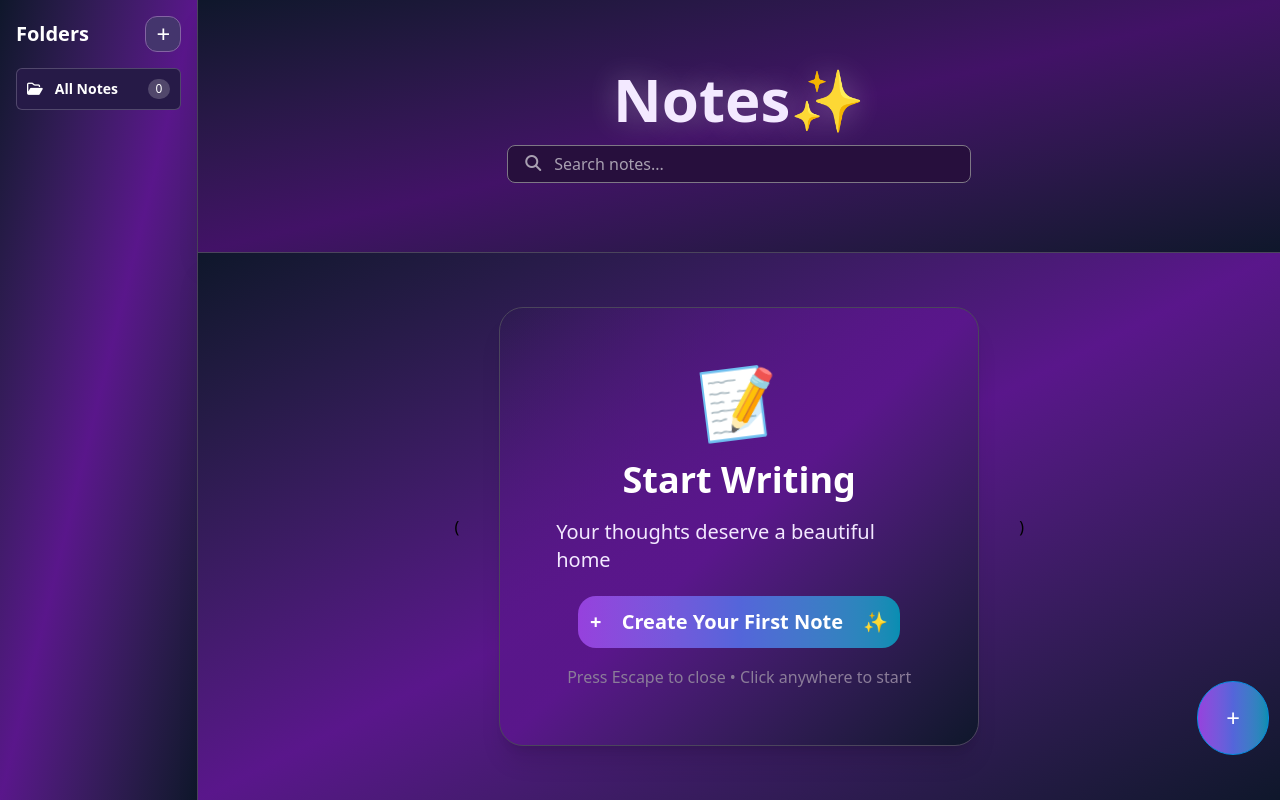
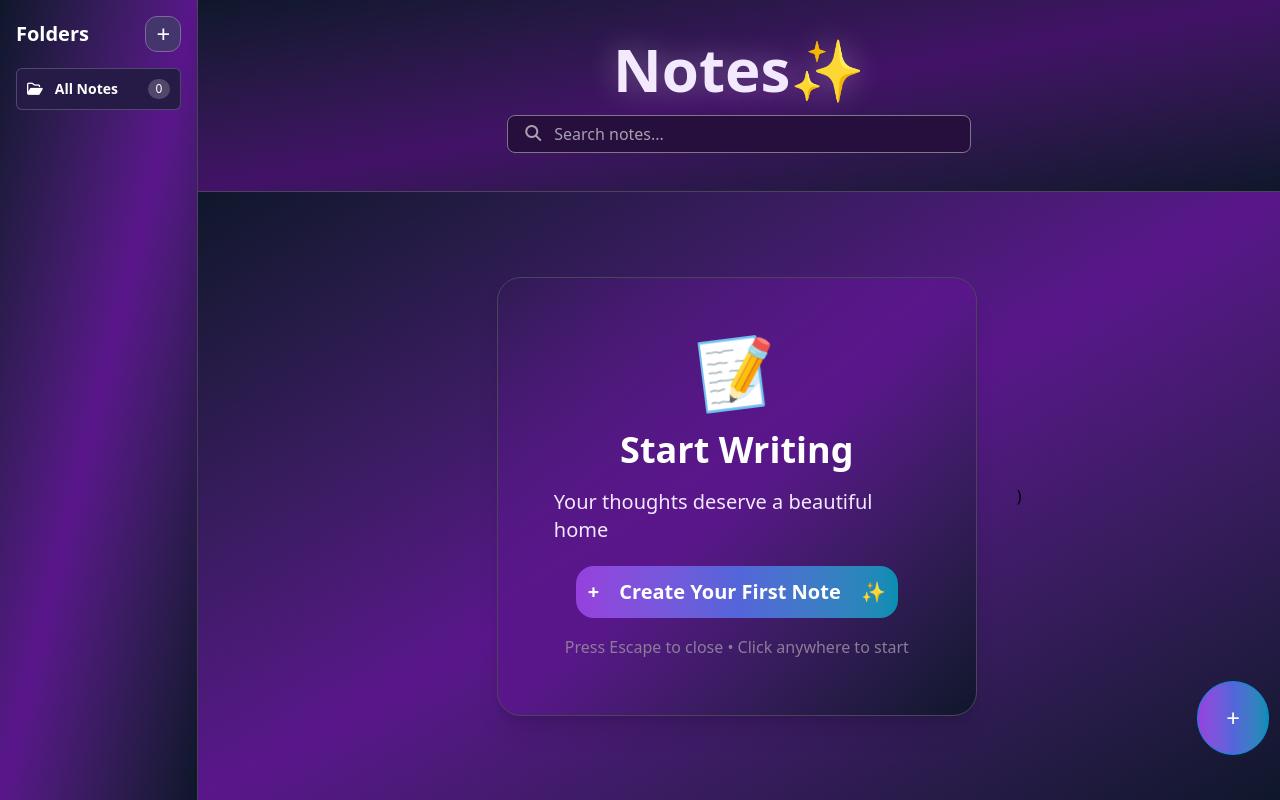
Before and after one commit to NwakanmaEmmanuel/Mini-Note-Board, a React (Vite) app: page / in a window 1280 px wide. Built offline with nearby package versions, Linux system fonts and the light colour scheme.

Commit message:
folder click and folder tab is working but trying to fix broken ui

```diff
--- a/src/components/Main.jsx
+++ b/src/components/Main.jsx
@@ -10,16 +10,22 @@ function Main({addNewNote,handleDeleteNote,selectedFolder, setSelectedFolder, no
 
   return (
 
-    <>
 
 
-        <div className="bg-linear-to-br from-slate-900 via-purple-900 to-slate-900 h-[547px]  shadow-xl backdrop-blur-lgp-10 flex items-center  justify-center relative">
-           {selectedFolder ? (<FolderTab folder={selectedFolder}  setSelectedFolder={setSelectedFolder} notes={notes}/>
+        <div className="bg-linear-to-br from-slate-900 via-purple-900 to-slate-900 h-[547px]  shadow-xl backdrop-blur-lgp-10 flex items-center  justify-center relative basis-[76%]">
+
+           {selectedFolder ? (
+
+                <FolderTab
+                    folder={selectedFolder}
+                    setSelectedFolder={setSelectedFolder}
+                    notes={notes}/>
             ) : (
-            notes.length > 0 ? <NoteCard notes={notes} showBox={showBox} setShowBox={setShowBox} addNewNote={addNewNote} handleDeleteNote={handleDeleteNote} handleUpdateNote={handleUpdateNote}/> :
+            notes.length > 0 ?
+                <NoteCard notes={notes} showBox={showBox} setShowBox={setShowBox} addNewNote={addNewNote} handleDeleteNote={handleDeleteNote} handleUpdateNote={handleUpdateNote}/> :
 
                 <>
-            (<div className="p-14 bg-linear-to-br  via-purple-900 to-slate-900  shadow-xl backdrop-blur-lgp-10 w-120 rounded-3xl border border-[#4b455c] m-10 items-center flex flex-col justify-center">
+            <div className="p-14 bg-linear-to-br  via-purple-900 to-slate-900  shadow-xl backdrop-blur-lgp-10 w-120 rounded-3xl border border-[#4b455c] m-10 items-center flex flex-col justify-center">
 
                 <div className="text-7xl mb-6 relative animate-[moveUpDown_2s_ease-in-out_infinite_alternate] ">📝</div>
                 <h1 className="text-4xl font-bold text-white mb-4.5">Start Writing</h1>
@@ -42,7 +48,6 @@ function Main({addNewNote,handleDeleteNote,selectedFolder, setSelectedFolder, no
 
 
 
-    </>
   )
 }
 
--- a/src/components/Sidebar.jsx
+++ b/src/components/Sidebar.jsx
@@ -37,7 +37,7 @@ function Sidebar( {notes, setSelectedFolder}) {
       </div>
 
       {/* All Notes */}
-      <div className="p-2.5 flex items-center text-sm w-full backdrop-blur-sm bg-[#261a47] text-white border border-white/20 rounded-md hover:bg-[#392c54] cursor-pointer mb-3">
+      <div onClick={ () => setSelectedFolder(false)} className="p-2.5 flex items-center text-sm w-full backdrop-blur-sm bg-[#261a47] text-white border border-white/20 rounded-md hover:bg-[#392c54] cursor-pointer mb-3">
         <i className="fa-regular fa-folder-open"></i>
         <span className='font-semibold ml-3 flex-1'>All Notes</span>
         <span className='rounded-full px-2 py-0.5 bg-white/20 text-xs'>{notes.length}</span>
```
